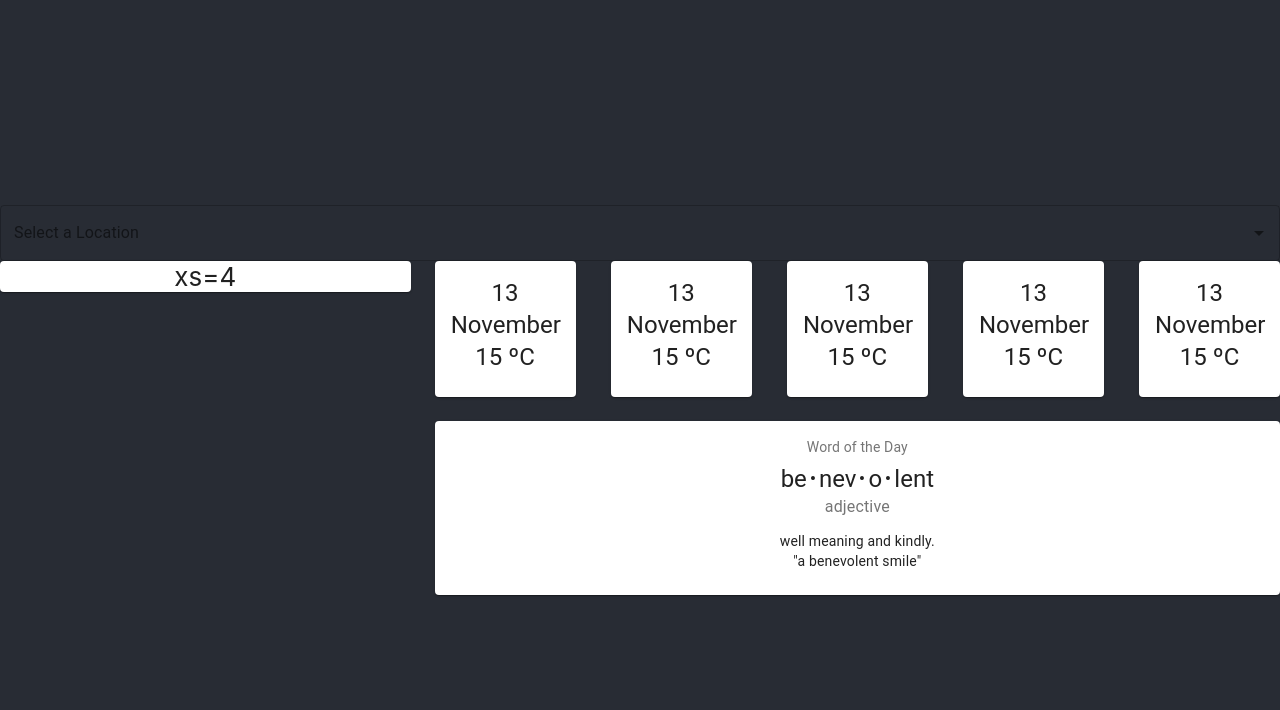
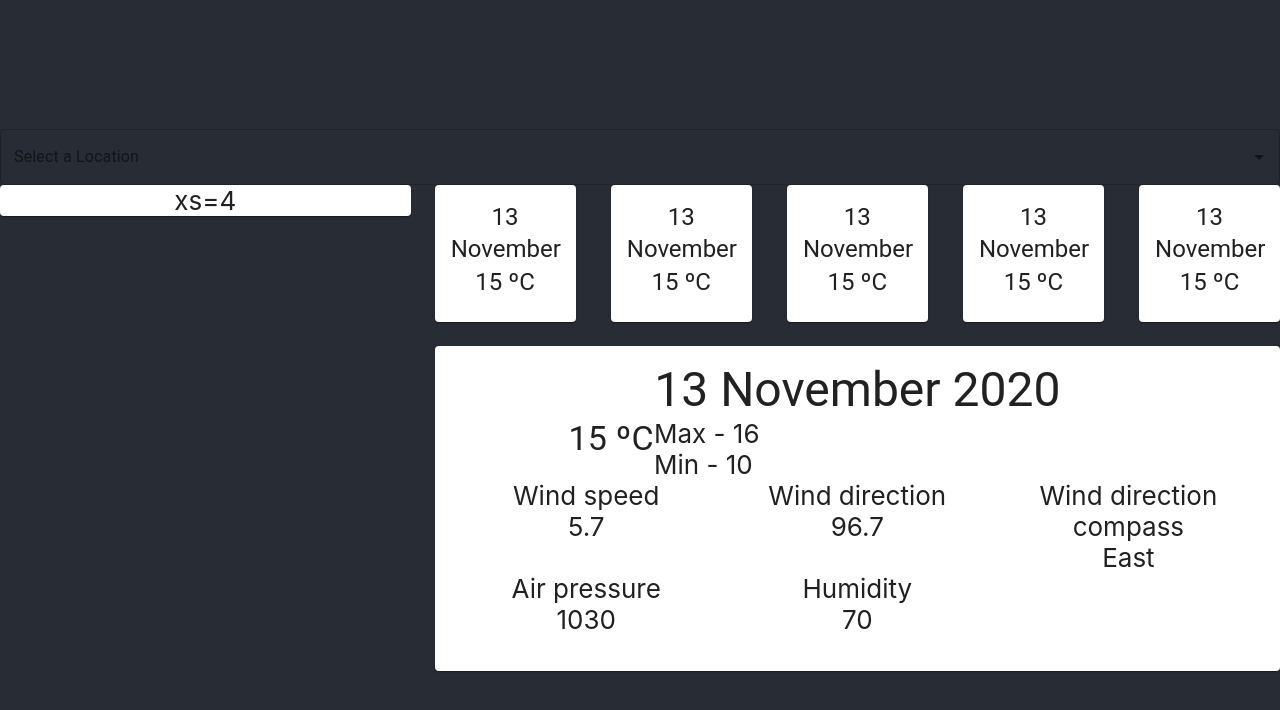
Before and after one commit to imaginary-cloud/react-weather-app, a React (Create React App) app: page / in a window 1280 px wide. Shown: the top 710 px of the page. Built offline with nearby package versions, Linux system fonts and the light colour scheme.

Commit message:
add the structure to the fullweather component

```diff
--- a/src/FullWeatherCard.js
+++ b/src/FullWeatherCard.js
@@ -5,6 +5,7 @@ import CardActions from "@material-ui/core/CardActions";
 import CardContent from "@material-ui/core/CardContent";
 import Button from "@material-ui/core/Button";
 import Typography from "@material-ui/core/Typography";
+import Grid from "@material-ui/core/Grid";
 
 const useStyles = makeStyles({
   bullet: {
@@ -22,29 +23,73 @@ const useStyles = makeStyles({
 
 function FullWeatherCard() {
   const classes = useStyles();
-  const bull = <span className={classes.bullet}>•</span>;
 
   return (
     <Card className={classes.root}>
       <CardContent>
-        <Typography
-          className={classes.title}
-          color="textSecondary"
-          gutterBottom
-        >
-          Word of the Day
-        </Typography>
-        <Typography variant="h5" component="h2">
-          be{bull}nev{bull}o{bull}lent
-        </Typography>
-        <Typography className={classes.pos} color="textSecondary">
-          adjective
-        </Typography>
-        <Typography variant="body2" component="p">
-          well meaning and kindly.
-          <br />
-          {'"a benevolent smile"'}
-        </Typography>
+        <Grid container>
+          <Grid item xs={12}>
+            <Typography variant="h3" component="h3" align="center">
+              13 November 2020
+            </Typography>
+          </Grid>
+          <Grid item xs={3}>
+            <Typography variant="h4" component="h3" align="right">
+              15 ºC
+            </Typography>
+          </Grid>
+          <Grid item xs={3}>
+            <Typography variant="p" component="p" align="left">
+              Max - 16
+            </Typography>
+            <Typography variant="p" component="p" align="left">
+              Min - 10
+            </Typography>
+          </Grid>
+          <Grid item xs={6}>
+            {/* Icon space */}
+          </Grid>
+          <Grid item xs={4}>
+            <Typography variant="p" component="p" align="center">
+              Wind speed
+            </Typography>
+            <Typography variant="p" component="p" align="center">
+              5.7
+            </Typography>
+          </Grid>
+          <Grid item xs={4}>
+            <Typography variant="p" component="p" align="center">
+              Wind direction
+            </Typography>
+            <Typography variant="p" component="p" align="center">
+              96.7
+            </Typography>
+          </Grid>
+          <Grid item xs={4}>
+            <Typography variant="p" component="p" align="center">
+              Wind direction compass
+            </Typography>
+            <Typography variant="p" component="p" align="center">
+              East
+            </Typography>
+          </Grid>
+          <Grid item xs={4}>
+            <Typography variant="p" component="p" align="center">
+              Air pressure
+            </Typography>
+            <Typography variant="p" component="p" align="center">
+              1030
+            </Typography>
+          </Grid>
+          <Grid item xs={4} className={classes.pos}>
+            <Typography variant="p" component="p" align="center">
+              Humidity
+            </Typography>
+            <Typography variant="p" component="p" align="center">
+              70
+            </Typography>
+          </Grid>
+        </Grid>
       </CardContent>
     </Card>
   );
```
